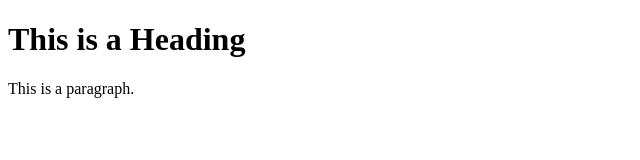
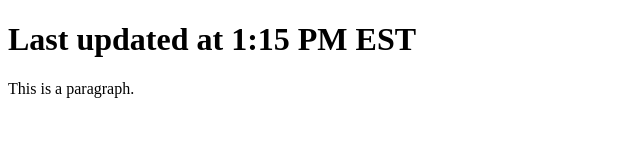
Before and after one commit to zwyz0719/zwyz0719.github.io, a plain HTML site: page index.html in a window 1280 px wide. Shown: the whole page, without its empty margins (0-640 px from the left). Drawn offline with Linux system fonts and the light colour scheme.

Commit message:
Update index.html

```diff
--- a/index.html
+++ b/index.html
@@ -1,11 +1,12 @@
 <!DOCTYPE html>
 <html>
 <head>
+  <meta name="google-site-verification" content="5u_c_GVRfV5qS_9BrqrWXnCHcLY3gZPL7KxYeWvG3uE" />
 <title>Page Title</title>
 </head>
 <body>
 
-<h1>This is a Heading</h1>
+<h1>Last updated at 1:15 PM EST </h1>
 <p>This is a paragraph.</p>
 
 </body>
```
